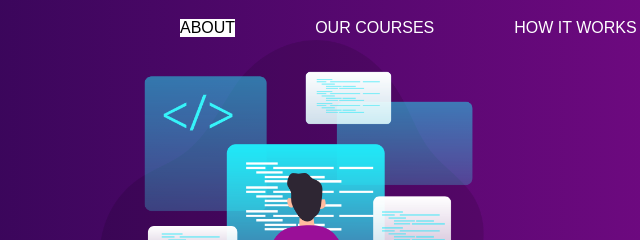
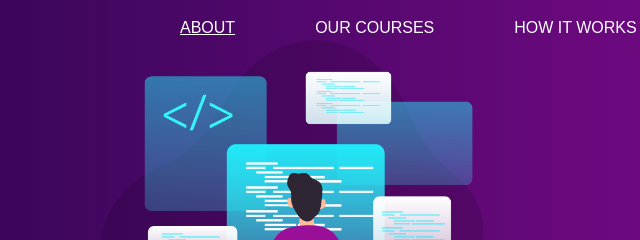
Before and after one commit to NichitaMladin/ProiectHTML-CSS, a plain HTML site: page index.html in a window 1280 px wide. In both pictures the pointer is over the button "ABOUT". Shown: the top 240 px of the page, 28-668 px from the left. Drawn offline with Linux system fonts and the light colour scheme.

Commit message:
Initial commit

```diff
--- a/style.css
+++ b/style.css
@@ -49,8 +49,7 @@ section{
 }
 
 .navigation_bar_button:hover{
-    background-color: #fff;
-    color: black;
+    text-decoration: underline;
 }
 
 .icon_B{
```
